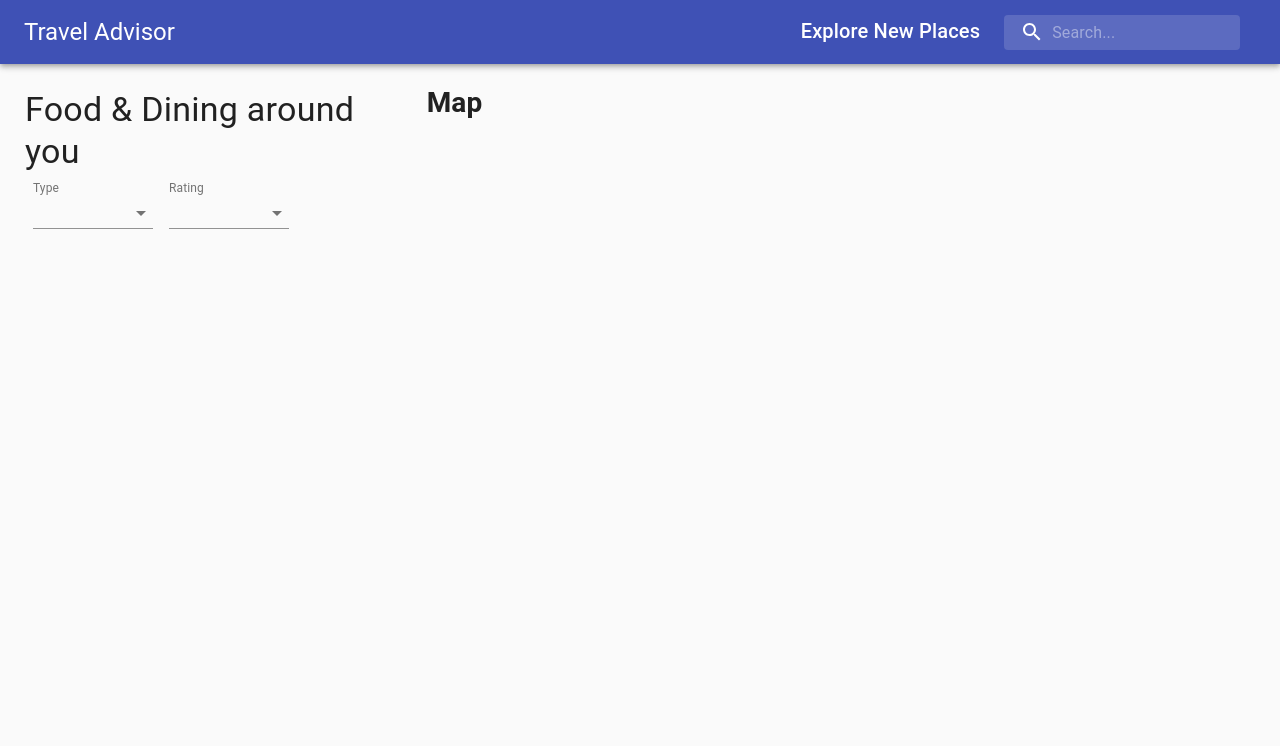
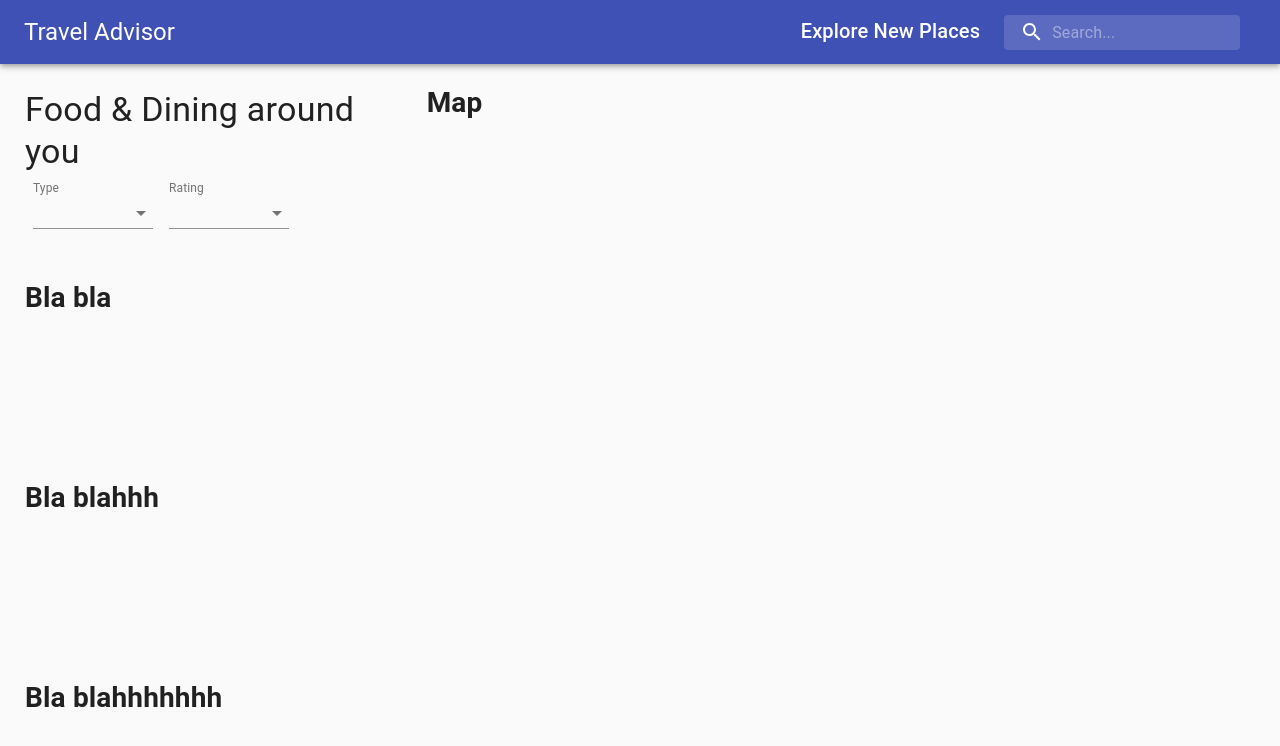
Before and after one commit to mynhinguyentruong/travel-advisor, a React (Create React App) app: page / in a window 1280 px wide. Shown: the top 746 px of the page. Built offline with nearby package versions, Linux system fonts and the light colour scheme.

Commit message:
Render PlaceDetails and test if it's working propperly

```diff
--- a/src/components/List/List.js
+++ b/src/components/List/List.js
@@ -2,6 +2,9 @@ import React, {useState} from 'react'
 import { CircularProgress, Grid, Typography, InputLabel, MenuItem, FormControl, Select } from '@material-ui/core';
 
 import useStyles from './styles.js';
+import { PlaceSharp } from '@material-ui/icons';
+
+import PlaceDetails from '../PlaceDetails/PlaceDetails'
 
 
 export default function List() {
@@ -9,6 +12,12 @@ export default function List() {
   const classes = useStyles()
   const [type, setType] = useState('Choose Type')
   const [rating, setRating] = useState('Choose Rating')
+
+  const places = [
+    {name: "Bla bla"},
+    {name: "Bla blahhh"},
+    {name: "Bla blahhhhhhh"}
+  ]
 
   return (
     <div className={classes.container}>
@@ -30,6 +39,13 @@ export default function List() {
           <MenuItem value={4.5}>Above 4.5</MenuItem>
         </Select>
       </FormControl>
+      <Grid container spacing={3} className={classes.list}>
+        {places?.map((place, i) => (
+          <Grid item key={i} xs={12}>
+            <PlaceDetails place={place.name} />
+          </Grid>
+        ))}
+      </Grid>
     </div>
   )
 }
--- a/src/components/PlaceDetails/PlaceDetails.js
+++ b/src/components/PlaceDetails/PlaceDetails.js
@@ -1,8 +1,8 @@
 import React from 'react'
 
-export default function PlaceDetails() {
+export default function PlaceDetails(props) {
 
   return (
-    <h1>PlaceDetails</h1>
+    <h1>{props.place}</h1>
   )
 }
```
